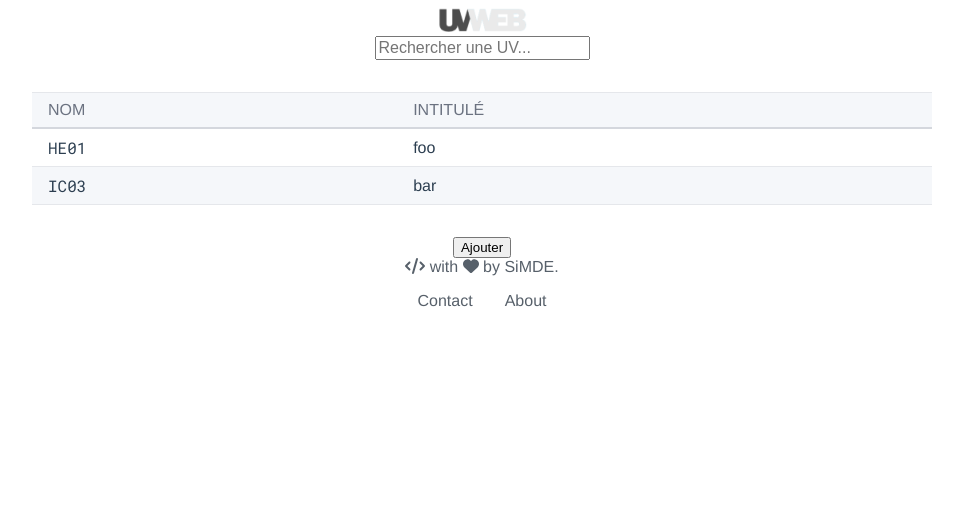
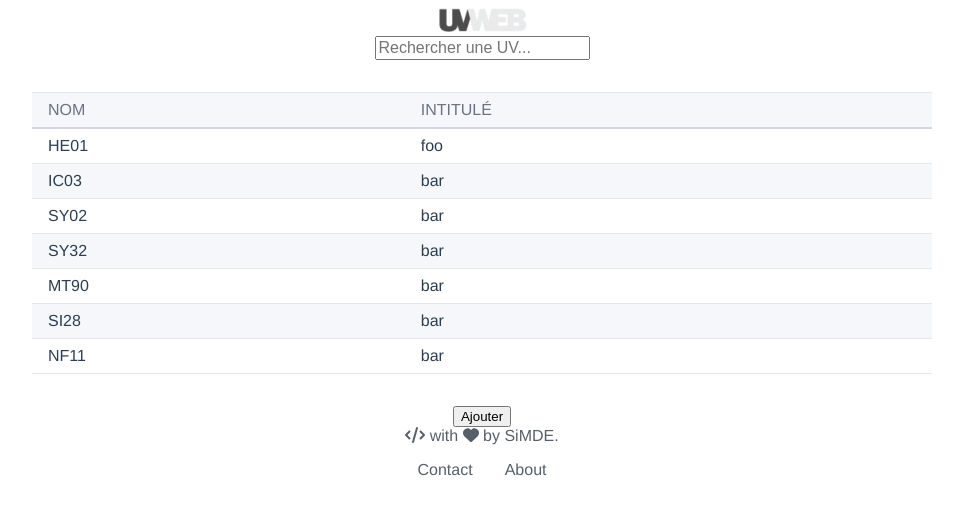
Before and after one commit to SiMDE-Projects/UVweb, a Vue app: page / in a window 1280 px wide. Shown: the top 514 px of the page, without its empty margins (158-1121 px from the left). Built offline with nearby package versions, Linux system fonts and the light colour scheme; data requests are answered from the project's data file.

Commit message:
add column management for TheDataTable

```diff
--- a/db.json
+++ b/db.json
@@ -9,6 +9,31 @@
       "id": 2,
       "name": "IC03",
       "title": "bar"
+    },
+    {
+      "id": 3,
+      "name": "SY02",
+      "title": "bar"
+    },
+    {
+      "id": 4,
+      "name": "SY32",
+      "title": "bar"
+    },
+    {
+      "id": 5,
+      "name": "MT90",
+      "title": "bar"
+    },
+    {
+      "id": 6,
+      "name": "SI28",
+      "title": "bar"
+    },
+    {
+      "id": 7,
+      "name": "NF11",
+      "title": "bar"
     }
   ]
 }
--- a/src/components/TheDataTable.vue
+++ b/src/components/TheDataTable.vue
@@ -7,18 +7,20 @@
   <table v-if="uvs.length > 0" class="readingHelp">
     <thead>
       <tr>
-        <th>Nom</th>
-        <th>Intitulé</th>
+        <th v-for="column in columns" :key="column.name">
+          {{ column.label }}
+        </th>
       </tr>
     </thead>
     <tbody>
       <tr
         v-for="uv in uvs"
-        :key="uv.name"
+        :key="uv.id"
         @click="goToUvView(uv.name.toLowerCase())"
       >
-        <td class="monospace">{{ uv.name }}</td>
-        <td>{{ uv.title }}</td>
+        <td v-for="column in columns" :key="column.name">
+          {{ uv[column.name] }}
+        </td>
       </tr>
     </tbody>
   </table>
@@ -38,8 +40,12 @@ export default {
   data() {
     return {
       search: "",
-      filters: () => ({}),
-      uvs: () => [],
+      filters: {},
+      uvs: [],
+      columns: [
+        { name: "name", label: "nom" },
+        { name: "title", label: "intitulé" },
+      ],
     };
   },
   created() {
```
